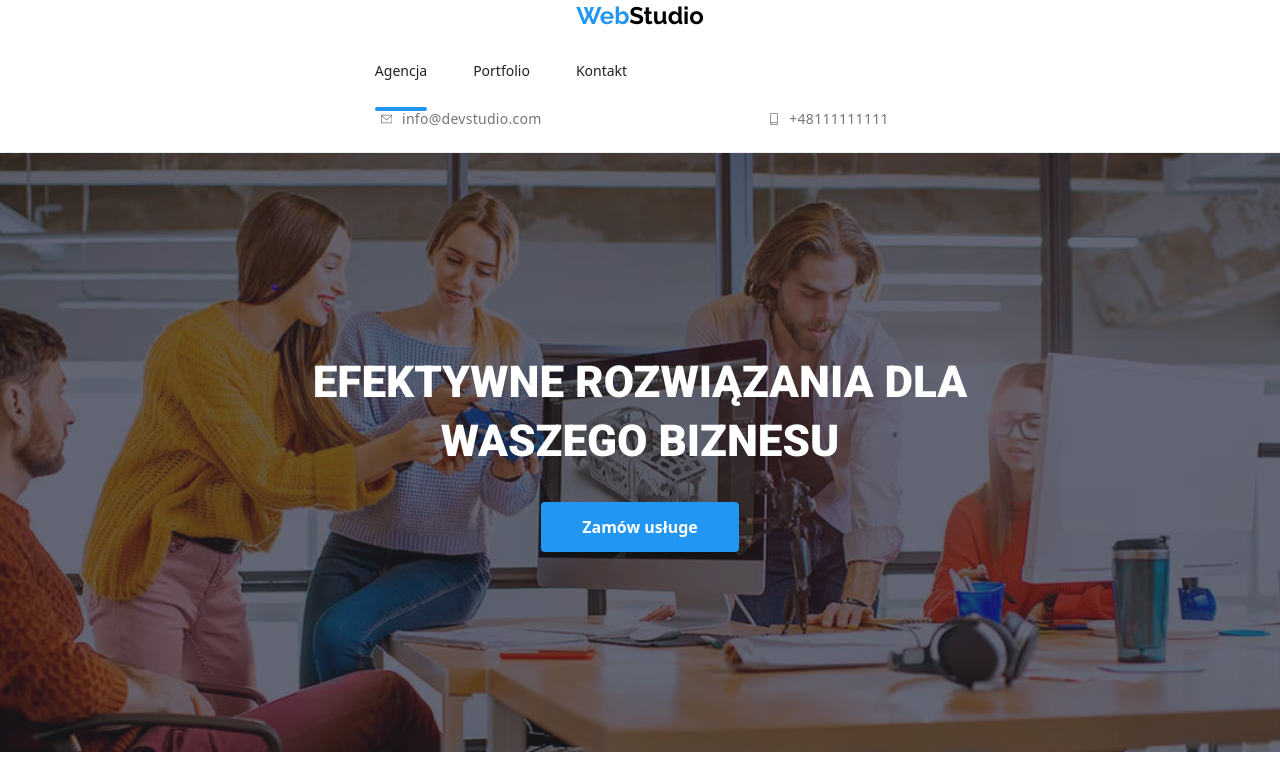
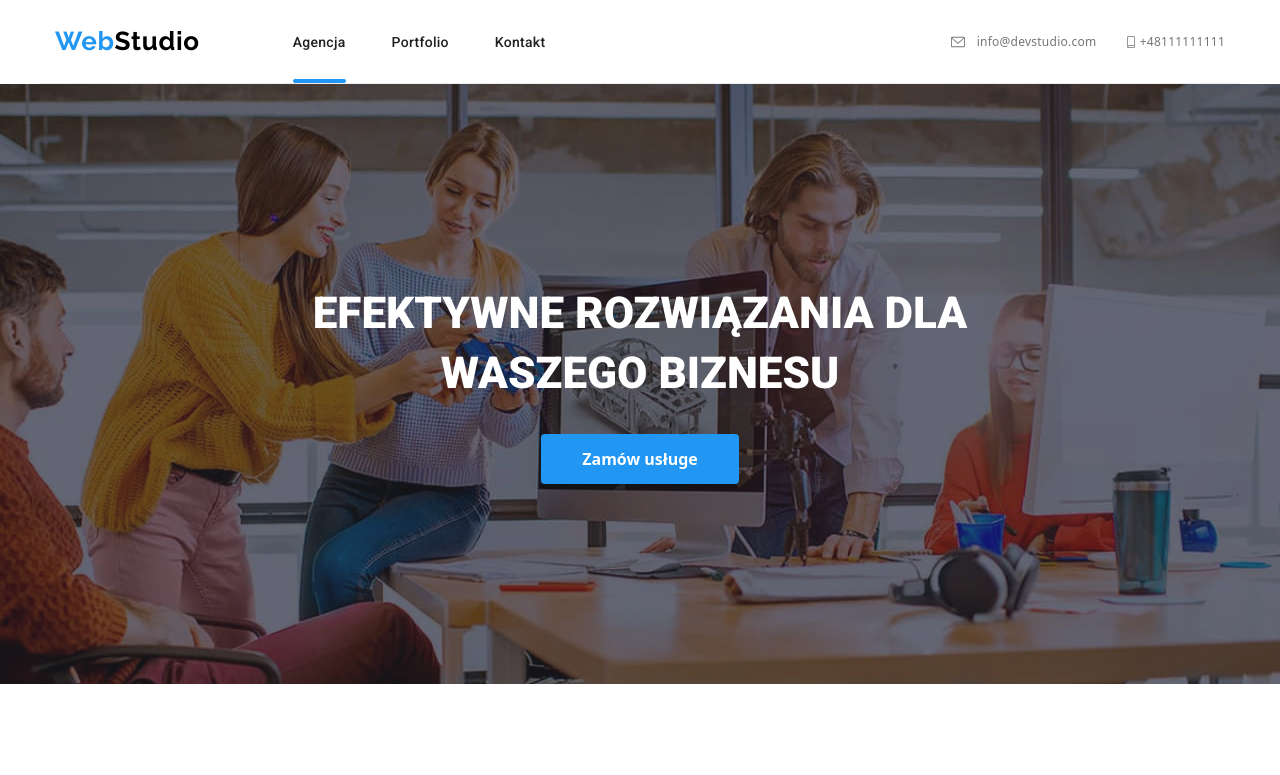
Before and after one commit to MagdalenaPezacka/goit-markup-hw-08, a plain HTML site: page index.html in a window 1280 px wide. Shown: the top 775 px of the page. Drawn offline with nearby package versions, Linux system fonts and the light colour scheme.

Commit message:
almostdone

```diff
--- a/index.html
+++ b/index.html
@@ -17,7 +17,7 @@
 	<body>
 		<header>
 			<section class="page-header">
-				<div class="container">
+				<div class="container page-header__blocks">
 					<div class="page-header__left-side">
 						<a href="./index.html" class="page-header__logo logo"
 							><span class="logo__style">Web</span>Studio</a
@@ -27,9 +27,9 @@
 							aria-expanded="false"
 							aria-controls="mobile-menu"
 						>
-							<svg class="menu-toggle-btn" width="24" height="16">
+							<svg class="menu-toggle-btn" width="40" height="40">
 								<use
-									href="./images/icons.svg#icon-menu_24px"
+									href="./images/icons.svg#icon-menu_40px"
 								></use>
 							</svg>
 						</button>
@@ -60,6 +60,7 @@
 							</ul>
 						</nav>
 					</div>
+					<div class="page-header__contacts">
 						<div class="contacts">
 							<a
 								class="contacts__email-link"
@@ -90,6 +91,7 @@
 								</svg>
 								+48111111111</a
 							>
+						</div>
 					</div>
 				</div>
 			</section>
--- a/sass/components/_navigation.scss
+++ b/sass/components/_navigation.scss
@@ -8,63 +8,8 @@
 		display: none;
 	}
 }*/
-.main-nav {
-	display: none;
-}
-.contacts {
-	display: none;
-}
 
 @media #{$tablet} {
-	.main-nav {
-		display: block;
-		margin-left: 83px;
-		flex-direction: row;
-		&__list {
-			display: flex;
-			max-height: 80px;
-			justify-content: space-around;
-			align-content: center;
-			list-style-type: none;
-			gap: 46px;
-			margin-top: 0px;
-			margin-left: 93px;
-			margin-right: 371px;
-			margin-bottom: 0px;
-			padding-left: 0;
-		}
-
-		&__link {
-			display: inline-block;
-			font-weight: 500;
-			font-size: 14px;
-			line-height: 1.14;
-			color: $almost-black;
-			margin-top: 0;
-			padding-top: 32px;
-			padding-bottom: 28px;
-			text-decoration: none;
-			transition-property: color;
-			transition-duration: 250ms;
-			transition-timing-function: cubic-bezier(0.4, 0, 0.2, 1);
-		}
-
-		&__link:hover,
-		&__link:focus,
-		&__link:active {
-			color: $brand-color;
-		}
-
-		&__list .is-active::after {
-			content: "";
-			display: block;
-			width: auto;
-			height: 4px;
-			margin-bottom: 28px;
-			border-radius: 2px;
-			background-color: $brand-color;
-		}
-	}
 }
 /*.contacts {
 	display: flex;
@@ -145,27 +90,7 @@
 		color: $brand-color;
 	}
 }*/
-@media #{$tablet} {
-	.contacts {
-		display: block;
-		flex-direction: column;
-		gap: 10px;
-		justify-content: left;
-		margin-right: auto;
-		&__email-link {
-			font-size: 12px;
-		}
-		&__email-link-icon {
-			size: calc(width-2px), (height-2px);
-		}
-		&__phonenumber {
-			font-size: 12px;
-		}
-		&__phonenumber-icon {
-			size: calc(width-2px), (height-2px);
-		}
-	}
-}
+/*
 @media #{$desktop} {
 	.main-nav {
 		display: flex;
@@ -297,5 +222,4 @@
 		&__phonenumber-icon:focus {
 			color: $brand-color;
 		}
-	}
-}
+	}*/
--- a/sass/components/_page-header.scss
+++ b/sass/components/_page-header.scss
@@ -1,33 +1,33 @@
 .page-header {
-	display: flex;
 	width: 100%;
 	height: auto;
-	padding: 15px 0;
-	flex-direction: row;
-	justify-content: space-between;
-	align-items: center;
-	text-align: center;
-	border-bottom: 1px solid $almost-grey;
+	margin: 0 auto;
 
+	&__blocks {
+		display: flex;
+		flex-direction: row;
+		justify-content: space-between;
+		padding-top: 16px;
+		padding-bottom: 16px;
+		border-bottom: 1px solid $almost-grey;
+	}
 	&__left-side {
-		display: block;
-		width: 100%;
-		justify-content: space-around;
-	}
-	&__logo {
-		display: inline-block;
+		display: flex;
+		flex-direction: row;
+		max-width: 100%;
+		justify-content: space-between;
+		align-items: center;
+		text-align: justify;
 	}
 	.logo {
+		padding: 15px 0;
 		display: inline-block;
 		color: $total-black;
-		margin: 0;
-
 		font-family: "Raleway";
 		font-weight: 700;
 		font-size: 24px;
 		line-height: 1.19;
-		align-content: center;
-		background-color: $total-white;
+		letter-spacing: 0.72px;
 		text-decoration: none;
 		&__style {
 			color: $brand-color;
@@ -38,9 +38,21 @@
 		fill: $total-black;
 		background-color: transparent;
 		border: none;
+		padding-right: 15px;
 		&:focus,
 		&:hover {
 			fill: $brand-color;
+		}
+	}
+
+	@media (max-width: 767px) {
+		.main-nav {
+			display: none;
+		}
+	}
+	@media (max-width: 767px) {
+		.contacts {
+			display: none;
 		}
 	}
 }
@@ -52,98 +64,236 @@
 
 @media #{$tablet} {
 	.page-header {
-		height: 80px;
-		padding: 21px 0;
+		&__blocks {
+			padding: 15px 0;
+			justify-content: space-between;
+			align-items: center;
+		}
 		&__left-side {
+			gap: 83px;
+		}
+		&__contacts {
+			display: block;
+			margin-right: 0;
+		}
+		.main-nav {
+			display: block;
+			height: 100%;
+			padding-top: 32px;
+			&__list {
+				display: flex;
+				gap: 60px;
+				justify-content: space-around;
+				align-content: center;
+				list-style-type: none;
+			}
+
+			&__link {
+				display: inline-block;
+				font-family: "Roboto";
+				font-weight: 500;
+				font-size: 14px;
+				line-height: 1.14;
+				letter-spacing: 0.28px;
+				color: $almost-black;
+				padding-bottom: 28px;
+				text-decoration: none;
+				transition-property: color;
+				transition-duration: 250ms;
+				transition-timing-function: cubic-bezier(0.4, 0, 0.2, 1);
+			}
+
+			&__link:hover,
+			&__link:focus,
+			&__link:active {
+				color: $brand-color;
+			}
+
+			&__list .is-active::after {
+				content: "";
+				display: block;
+				width: auto;
+				height: 4px;
+				border-radius: 2px;
+				background-color: $brand-color;
+			}
+		}
+		.contacts {
 			display: flex;
+			flex-direction: column;
+			align-content: center;
+			gap: 10px;
+			text-align: left;
+
+			&__email-link {
+				font-size: 12px;
+				font-weight: 500;
+				color: $light-grey;
+				letter-spacing: 0.24px;
+				text-decoration: none;
+				cursor: pointer;
+				transition-property: color;
+				transition-duration: 250ms;
+				transition-timing-function: cubic-bezier(0.4, 0, 0.2, 1);
+			}
+			&__email-link:hover,
+			&__email-link:focus {
+				color: $brand-color;
+			}
+			&__email-link-icon {
+				size: calc(width-2px), (height-2px);
+				max-width: 14px;
+				margin-right: 8px;
+				fill: currentColor;
+				cursor: pointer;
+				transition-property: color;
+				transition-duration: 250ms;
+				transition-timing-function: cubic-bezier(0.4, 0, 0.2, 1);
+			}
+			&__phonenumber {
+				font-size: 12px;
+				font-weight: 500;
+				color: $light-grey;
+				letter-spacing: 0.24px;
+				text-decoration: none;
+				cursor: pointer;
+				transition-property: color;
+				transition-duration: 250ms;
+				transition-timing-function: cubic-bezier(0.4, 0, 0.2, 1);
+			}
+			&__phonenumber-icon {
+				size: calc(width-2px), (height-2px);
+				max-width: 10px;
+				fill: currentColor;
+				cursor: pointer;
+				transition-property: color;
+				transition-duration: 250ms;
+				transition-timing-function: cubic-bezier(0.4, 0, 0.2, 1);
+			}
+			&__phonenumber:hover,
+			&__phonenumber:focus,
+			&__phonenumber:active {
+				color: $brand-color;
+			}
 		}
 	}
 }
 @media #{$desktop} {
 	.page-header {
-		display: flex;
-		width: 100%;
-		padding: 2px 0 25px;
-		margin: 0 auto;
-		justify-content: space-between;
-		flex-direction: row;
-		align-items: center;
-		border-bottom: 1px solid $almost-grey;
-		&__logo {
-			display: inline-block;
-			margin: 0;
-			padding-left: 16px;
-			font-family: "Raleway";
-			font-weight: 700;
+		&__blocks {
+			padding: 0;
+			justify-content: space-between;
+			align-items: center;
+		}
+		&__left-side {
+			gap: 93px;
+		}
+		.logo {
 			font-size: 26px;
-			padding: 0;
-			line-height: 1.19;
-			color: $total-black;
-			background-color: $total-white;
+		}
+		&__contacts {
+			display: block;
+			margin-right: 0;
+		}
+		.main-nav {
+			display: block;
+			height: 100%;
+			padding-top: 32px;
+			&__list {
+				display: flex;
+				gap: 46px;
+				justify-content: space-around;
+				align-content: center;
+				list-style-type: none;
+			}
+
+			&__link {
+				display: inline-block;
+				font-family: "Roboto";
+				font-weight: 500;
+				font-size: 14px;
+				line-height: 1.14;
+				letter-spacing: 0.28px;
+				color: $almost-black;
+				padding-bottom: 28px;
+				text-decoration: none;
+				transition-property: color;
+				transition-duration: 250ms;
+				transition-timing-function: cubic-bezier(0.4, 0, 0.2, 1);
+			}
+
+			&__link:hover,
+			&__link:focus,
+			&__link:active {
+				color: $brand-color;
+			}
+
+			&__list .is-active::after {
+				content: "";
+				display: block;
+				width: auto;
+				height: 4px;
+				border-radius: 2px;
+				background-color: $brand-color;
+			}
+		}
+		.contacts {
+			display: flex;
+			flex-direction: row;
+			align-content: center;
+			gap: 30px;
+			text-align: left;
+
+			&__email-link {
+				font-size: 12px;
+				font-weight: 500;
+				color: $light-grey;
+				letter-spacing: 0.24px;
+				text-decoration: none;
+				cursor: pointer;
+				transition-property: color;
+				transition-duration: 250ms;
+				transition-timing-function: cubic-bezier(0.4, 0, 0.2, 1);
+			}
+			&__email-link:hover,
+			&__email-link:focus {
+				color: $brand-color;
+			}
+			&__email-link-icon {
+				size: calc(width-2px), (height-2px);
+				max-width: 14px;
+				margin-right: 8px;
+				fill: currentColor;
+				cursor: pointer;
+				transition-property: color;
+				transition-duration: 250ms;
+				transition-timing-function: cubic-bezier(0.4, 0, 0.2, 1);
+			}
+			&__phonenumber {
+				font-size: 12px;
+				font-weight: 500;
+				color: $light-grey;
+				letter-spacing: 0.24px;
+				text-decoration: none;
+				cursor: pointer;
+				transition-property: color;
+				transition-duration: 250ms;
+				transition-timing-function: cubic-bezier(0.4, 0, 0.2, 1);
+			}
+			&__phonenumber-icon {
+				size: calc(width-2px), (height-2px);
+				max-width: 10px;
+				fill: currentColor;
+				cursor: pointer;
+				transition-property: color;
+				transition-duration: 250ms;
+				transition-timing-function: cubic-bezier(0.4, 0, 0.2, 1);
+			}
+			&__phonenumber:hover,
+			&__phonenumber:focus,
+			&__phonenumber:active {
+				color: $brand-color;
+			}
 		}
 	}
 }
-/*@media (min-width: 768px) {
-	.description {
-		&__item {
-			flex-basis: calc((100% - 1 * 30px) / 4);
-		}
-	}
-}
-
-@media (min-width: 1024px) {
-	.description {
-		&__item {
-			flex-basis: calc((100% - 3 * 30px) / 2);
-		}
-	}
-}
-.page-header {
-	display: flex;
-	width: 100%;
-	height: auto;
-	padding: 15px 0;
-
-	flex-direction: row;
-	align-items: center;
-	text-align: center;
-	border-bottom: 1px solid $almost-grey;
-	&__container {
-		display: inline-flex;
-		width: 100%;
-		margin: 0 auto;
-	}
-	&__left-side {
-		display: block;
-		width: 100%;
-		justify-content: space-around;
-	}
-	&__logo {
-		display: inline-block;
-	}
-	.logo {
-		display: inline-block;
-		color: $total-black;
-		margin: 0;
-
-		font-family: "Raleway";
-		font-weight: 700;
-		font-size: 24px;
-		line-height: 1.19;
-		align-content: center;
-		background-color: $total-white;
-		text-decoration: none;
-		&__style {
-			color: $brand-color;
-		}
-	}
-	.menu-toggle {
-		display: inline-block;
-		fill: $total-black;
-		background-color: transparent;
-		border: none;
-		&:focus,
-		&:hover {
-			fill: $brand-color;
-		}
-	}*/
```
Also changed, not shown: css/main.min.css, images/icons.svg, 1 other file. Lines whose indentation alone changed are shown as unchanged.
